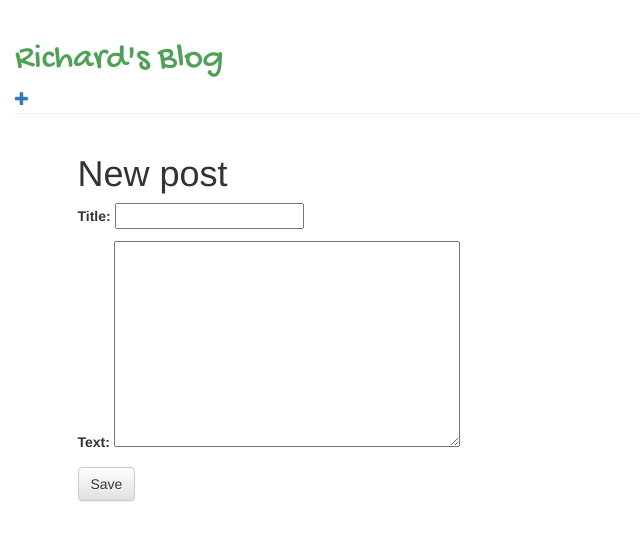
After one commit to rtwhitfield84/django_girls, a Django app: page /post/new/ in a window 1280 px wide. The commit adds this page. Shown: the top 541 px of the page, without its empty margins (0-640 px from the left). Run offline with Django 3.2, Linux system fonts and the light colour scheme; some libraries are stand-ins or nearby versions.

Commit message:
added forms and post

```diff
--- /dev/null
+++ b/blog/forms.py
@@ -0,0 +1,9 @@
+from django import forms
+
+from .models import Post
+
+class PostForm(forms.ModelForm):
+
+    class Meta:
+        model = Post
+        fields = ('title', 'text',)
--- a/blog/templates/blog/base.html
+++ b/blog/templates/blog/base.html
@@ -1,7 +1,7 @@
         {% load staticfiles %}
         <html>
             <head>
-                <title>Django Girls blog</title>
+                <title>Richard's blog</title>
                 <link rel="stylesheet" href="//maxcdn.bootstrapcdn.com/bootstrap/3.2.0/css/bootstrap.min.css">
                 <link rel="stylesheet" href="//maxcdn.bootstrapcdn.com/bootstrap/3.2.0/css/bootstrap-theme.min.css">
 		      <link href="https://fonts.googleapis.com/css?family=Gochi+Hand" rel="stylesheet">
@@ -10,6 +10,7 @@
             <body>
                 <div class="page-header">
                     <h1><a href="/">Richard's Blog</a></h1>
+                    <a href="{% url 'post_new' %}" class="top-menu"><span class="glyphicon glyphicon-plus"></span></a>
                 </div>
                 <div class="content container">
                     <div class="row">
--- /dev/null
+++ b/blog/templates/blog/post_edit.html
@@ -0,0 +1,9 @@
+{% extends 'blog/base.html' %}
+
+{% block content %}
+    <h1>New post</h1>
+    <form method="POST" class="post-form">{% csrf_token %}
+        {{ form.as_p }}
+        <button type="submit" class="save btn btn-default">Save</button>
+    </form>
+{% endblock %}
--- a/blog/urls.py
+++ b/blog/urls.py
@@ -4,4 +4,5 @@ from . import views
 urlpatterns = [
 	url(r'^$', views.post_list, name='post_list'),
 	url(r'^post/(?P<pk>\d+)/$', views.post_detail, name='post_detail'),
+	url(r'^post/new/$', views.post_new, name='post_new'),
 ]
--- a/blog/views.py
+++ b/blog/views.py
@@ -1,6 +1,8 @@
 from django.shortcuts import render, get_object_or_404
 from django.utils import timezone
 from .models import Post
+from .forms import PostForm
+from django.shortcuts import redirect
 
 def post_list(request):
 	posts = Post.objects.filter(published_date__lte=timezone.now()).order_by('published_date')
@@ -9,3 +11,16 @@ def post_list(request):
 def post_detail(request, pk):
 	post = get_object_or_404(Post, pk=pk)
 	return render(request, 'blog/post_detail.html', {'post': post})
+
+def post_new(request):
+    if request.method == "POST":
+        form = PostForm(request.POST)
+        if form.is_valid():
+            post = form.save(commit=False)
+            post.author = request.user
+            post.published_date = timezone.now()
+            post.save()
+            return redirect('post_detail', pk=post.pk)
+    else:
+        form = PostForm()
+    return render(request, 'blog/post_edit.html', {'form': form})
```
